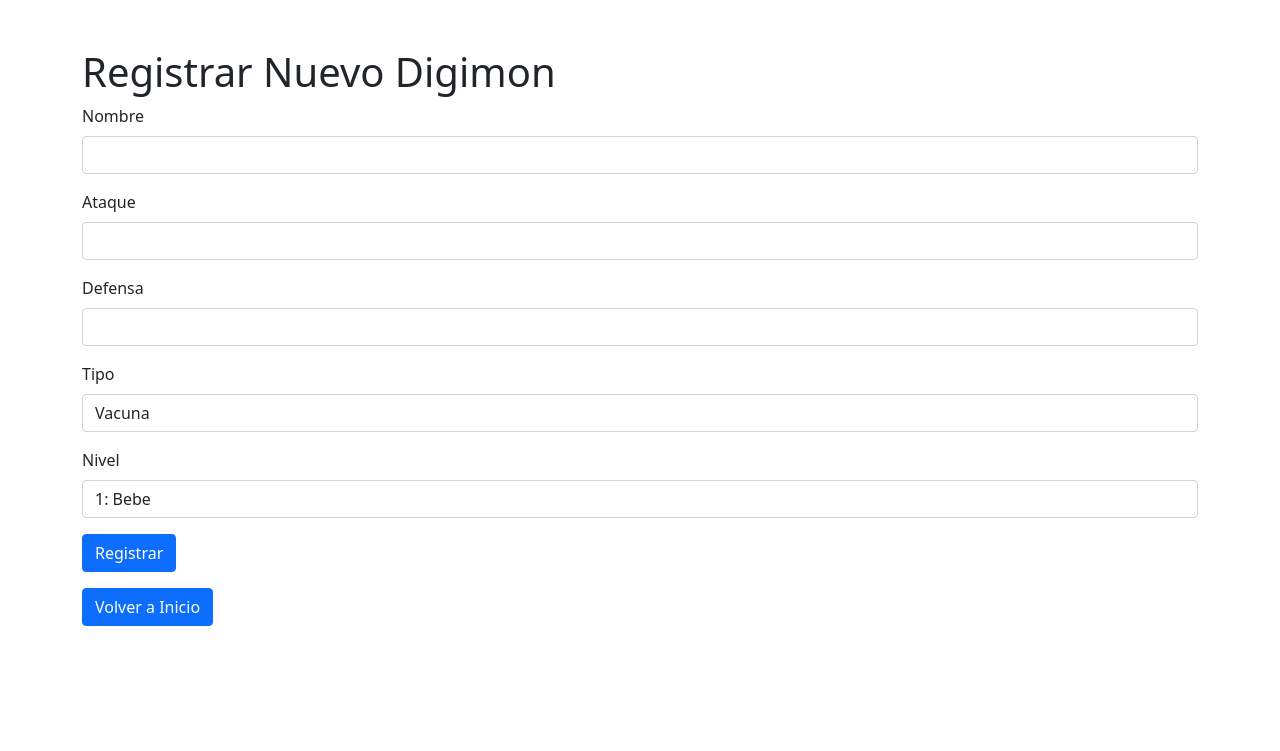
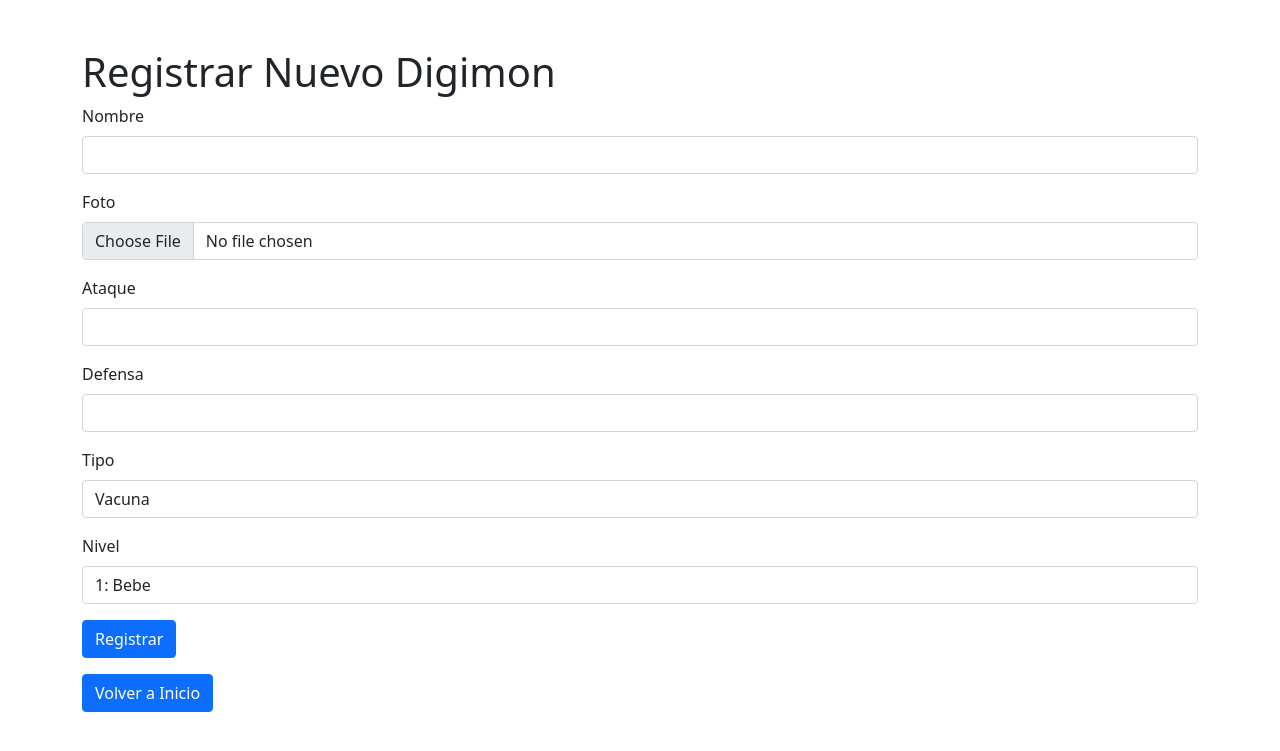
Before and after one commit to adridg001/Digimon, a PHP site: page /altaDigimon.php in a window 1280 px wide. Shown: the top 751 px of the page. Run offline with PHP 8.4, Linux system fonts and the light colour scheme.

Commit message:
imagenes

```diff
--- a/altaDigimon.php
+++ b/altaDigimon.php
@@ -58,6 +58,10 @@
                 <input type="text" class="form-control" id="nombre" name="nombre" required>
             </div>
             <div class="mb-3">
+                <label for="foto" class="form-label">Foto</label>
+                <input type="file" class="form-control" id="foto" name="foto" required>
+            </div>
+            <div class="mb-3">
                 <label for="ataque" class="form-label">Ataque</label>
                 <input type="number" class="form-control" id="ataque" name="ataque" required>
             </div>
```
